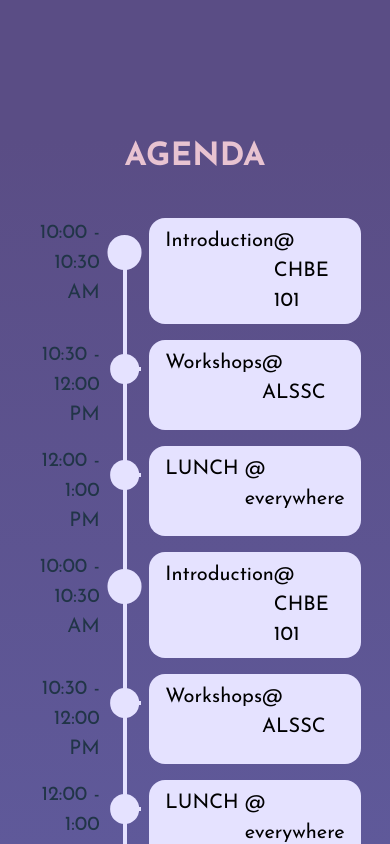
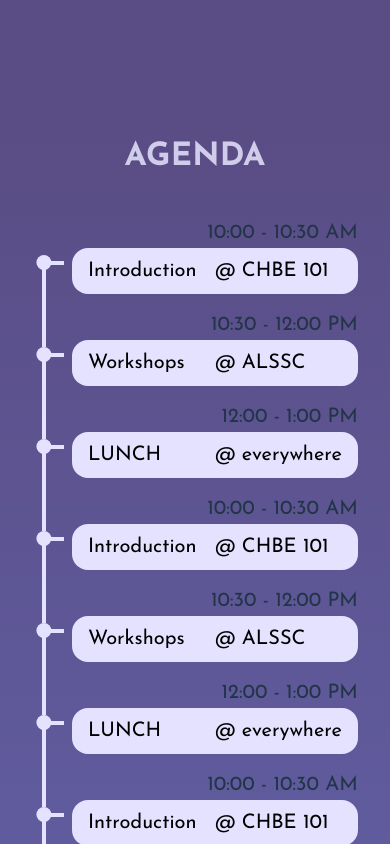
Before and after one commit to cassiemojar/gis-conference-website-2026, a React (Vite) app: page / in a window 390 px wide. Shown: the part 1000-1844 px from the top of the page. Built offline with nearby package versions, Linux system fonts and the light colour scheme.

Commit message:
Add animinations + mobile ver

```diff
--- a/package.json
+++ b/package.json
@@ -14,7 +14,8 @@
     "@emotion/styled": "^11.14.1",
     "@mui/material": "^7.3.7",
     "react": "^19.2.0",
-    "react-dom": "^19.2.0"
+    "react-dom": "^19.2.0",
+    "react-intersection-observer": "^10.0.2"
   },
   "devDependencies": {
     "@eslint/js": "^9.39.1",
--- a/src/sections/Agenda.jsx
+++ b/src/sections/Agenda.jsx
@@ -1,35 +1,59 @@
 import "../styles/Agenda.css";
 import { timelineData } from "../data/timelineData";
-import { Typography, Box } from "@mui/material";
+import { Typography, Box, useMediaQuery, useTheme } from "@mui/material";
+import { useInView } from "react-intersection-observer";
 
 const AgendaItem = ({ time, name, location, isLast }) => {
+  const theme = useTheme();
+  const isMobile = useMediaQuery(theme.breakpoints.down("sm"));
+  const { ref, inView } = useInView({
+    threshold: 0.1,
+    triggerOnce: true,
+  });
   return (
-    <>
+    <Box
+      ref={ref}
+      className={isMobile ? "agenda-mobile" : "agenda-grid"}
+      sx={{
+        opacity: inView ? 1 : 0,
+        transform: inView ? "translateY(0)" : "translateY(20px)",
+        transition: "opacity 0.5s ease-out, transform 0.5s ease-out",
+      }}
+    >
       <div className='event-time'>
         <p className='p1'>{time}</p>
       </div>
+      <div className='rhs-group'>
         <div className='separator'>
           <div className='separator-circle'></div>
-        {!isLast && <div className='separator-vert-line'></div>}
+          {!isLast && (
+            <div
+              className={
+                isMobile
+                  ? "separator-vert-line separator-vert-line-mobile"
+                  : "separator-vert-line"
+              }
+            ></div>
+          )}
           <div className='separator-horiz-line'></div>
         </div>
         <div className='name-loc-card'>
           <p className='p1 event-name'>{name}</p>
           <p className='p1 loc'>@ {location}</p>
         </div>
-    </>
+      </div>
+    </Box>
   );
 };
 
 export default function Agenda() {
   return (
     <div className='agenda'>
-      {/* <h2>AGENDA</h2> */}
       <Typography
         variant='h4'
         sx={{
           textAlign: "center",
-          color: "#E8C3D1",
+          color: "#D0CDEA",
           fontFamily: "Josefin Sans",
           fontWeight: "bold",
           marginBottom: "40px",
@@ -39,7 +63,7 @@ export default function Agenda() {
       >
         AGENDA
       </Typography>
-      <div className='agenda-grid'>
+      <div className='agenda-body'>
         {timelineData.map((data, index) => (
           <AgendaItem
             key={`timeline_${index}`}
--- a/src/styles/Agenda.css
+++ b/src/styles/Agenda.css
@@ -10,10 +10,31 @@
   --bg-card: #e5e2ff;
 }
 
+.agenda-body {
+  display: flex;
+  flex-direction: column;
+  justify-content: start;
+  gap: var(--grid-gap);
+}
+
 .agenda-grid {
   display: grid;
-  grid-template-columns: 1fr 0.25fr 3fr;
+  grid-template-columns: 1fr 3.25fr;
   gap: var(--grid-gap);
+}
+
+.rhs-group {
+  display: grid;
+  grid-template-columns: 0.25fr 3fr;
+  gap: var(--grid-gap);
+  width: 100%;
+}
+
+.agenda-mobile {
+  display: flex;
+  flex-direction: column;
+  align-items: right;
+  justify-content: start;
 }
 
 .event-time {
@@ -32,7 +53,6 @@
 .separator {
   position: relative;
   height: 100%;
-  /* background: green; */
 }
 
 .separator-circle {
@@ -44,7 +64,6 @@
   position: absolute;
   left: 50%;
   transform: translateX(-50%);
-  /* position: relative; */
 }
 
 .separator-vert-line {
@@ -55,6 +74,10 @@
   width: 4px;
   left: 50%;
   transform: translateX(-50%);
+}
+
+.separator-vert-line-mobile {
+  bottom: calc((var(--grid-gap) + 2.5 * var(--circle-size)) * -1);
 }
 
 .separator-horiz-line {
```
Also changed, not shown: 1 other file (tests, documents, lock files or other folders). Lines whose indentation alone changed are shown as unchanged.
